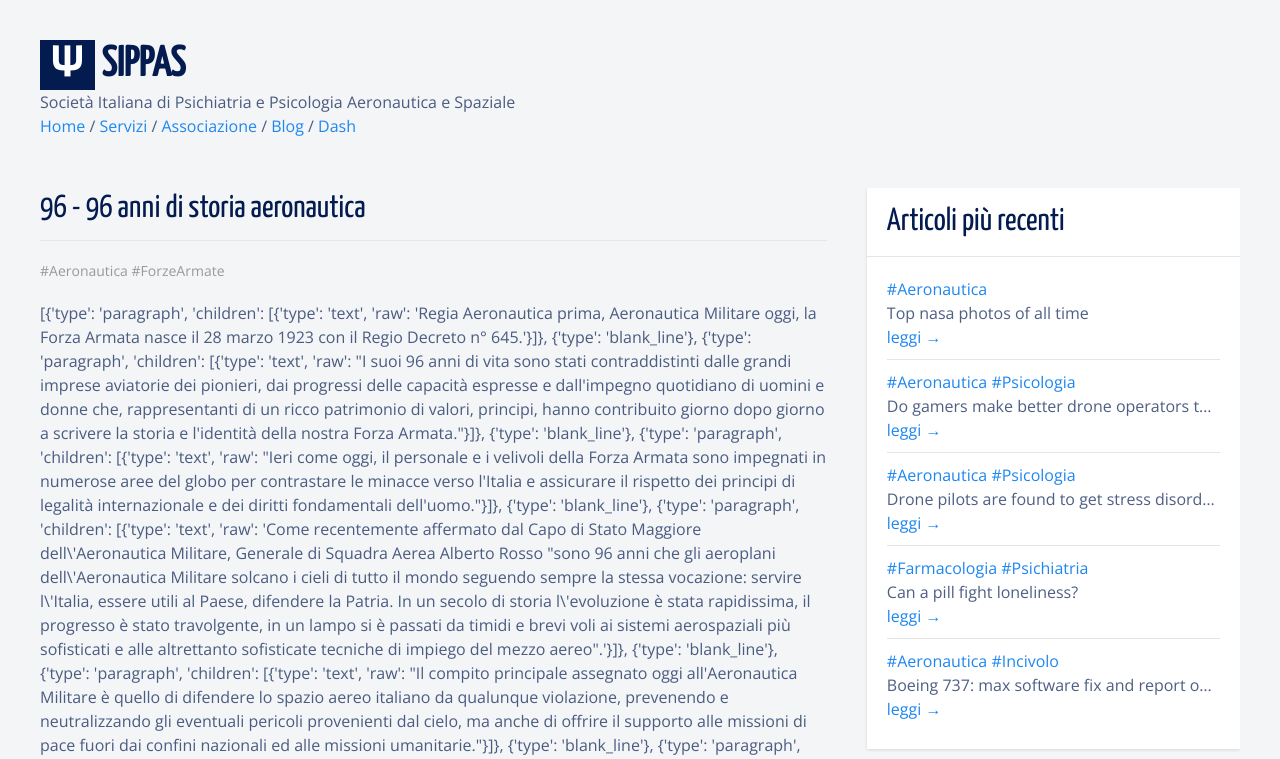
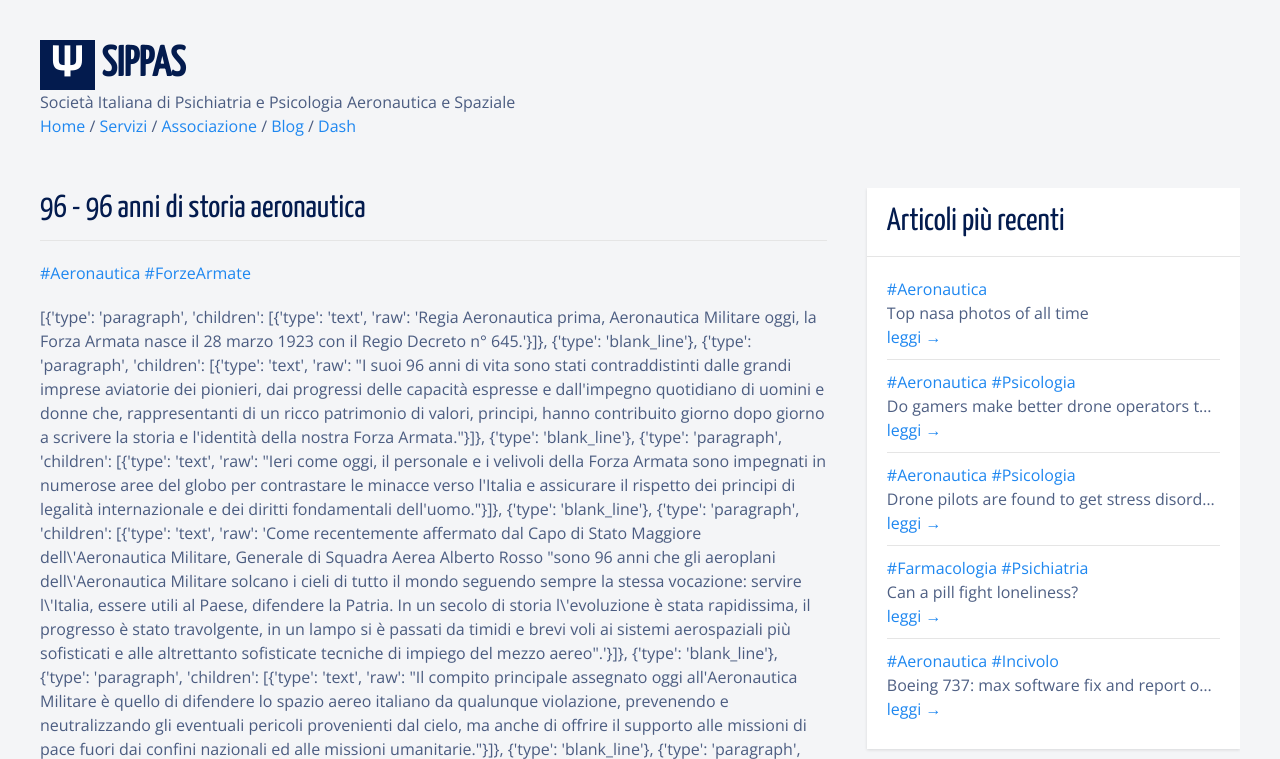
Before and after one commit to alkaest2002/flask-sippas, a Flask app: page /blog/view/96 in a window 1280 px wide. Shown: the top 759 px of the page. Run offline with Flask 2, Linux system fonts and the light colour scheme; data comes from the database, SQL or seed files in the repository.

Commit message:
links are links (hence blue)

```diff
--- a/flaskApp/blueprints/blog/templates/blog/post_view.html
+++ b/flaskApp/blueprints/blog/templates/blog/post_view.html
@@ -7,7 +7,7 @@
       <div class="uk-width-expand">
         <h2 class="uk-heading-divider">{{ post.id }} - {{ post.title }}</h2>
         <article class="uk-article">
-          <p class="uk-article-meta">
+          <p>
             {% for tag in post.tags.split(' ') %}
             <a href="{{ url_for('blog.posts_tagged', tag=tag) }}">{{ tag }}</a>
             {% endfor %}<br>
```
